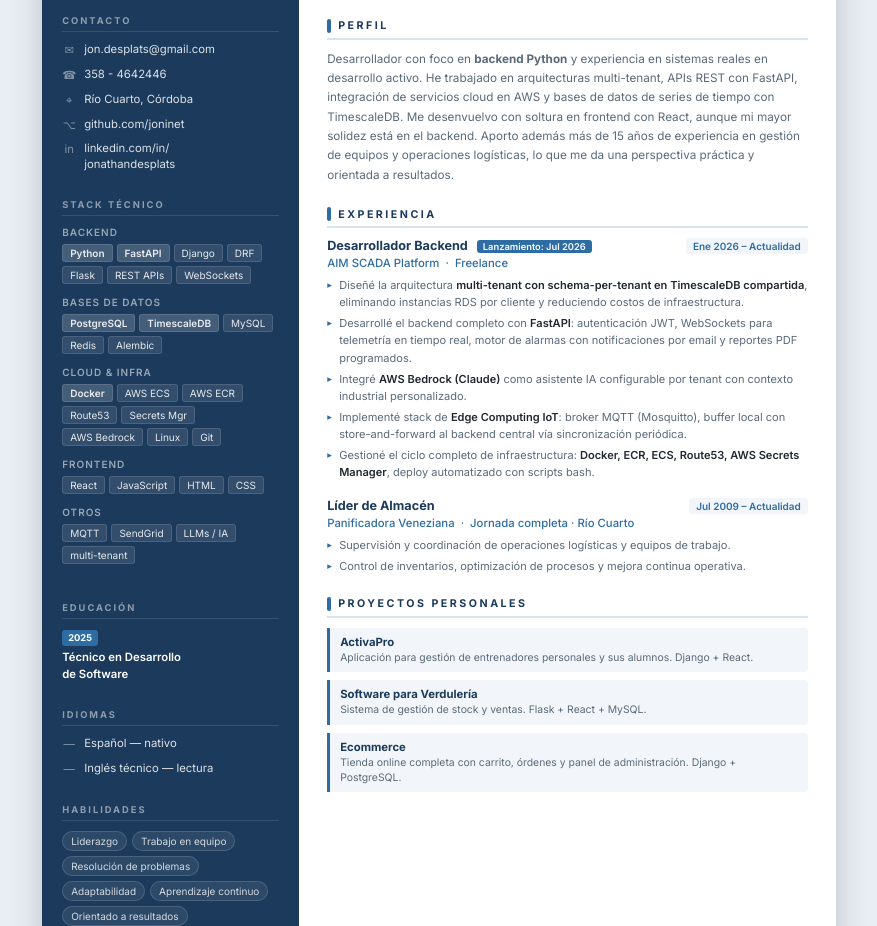
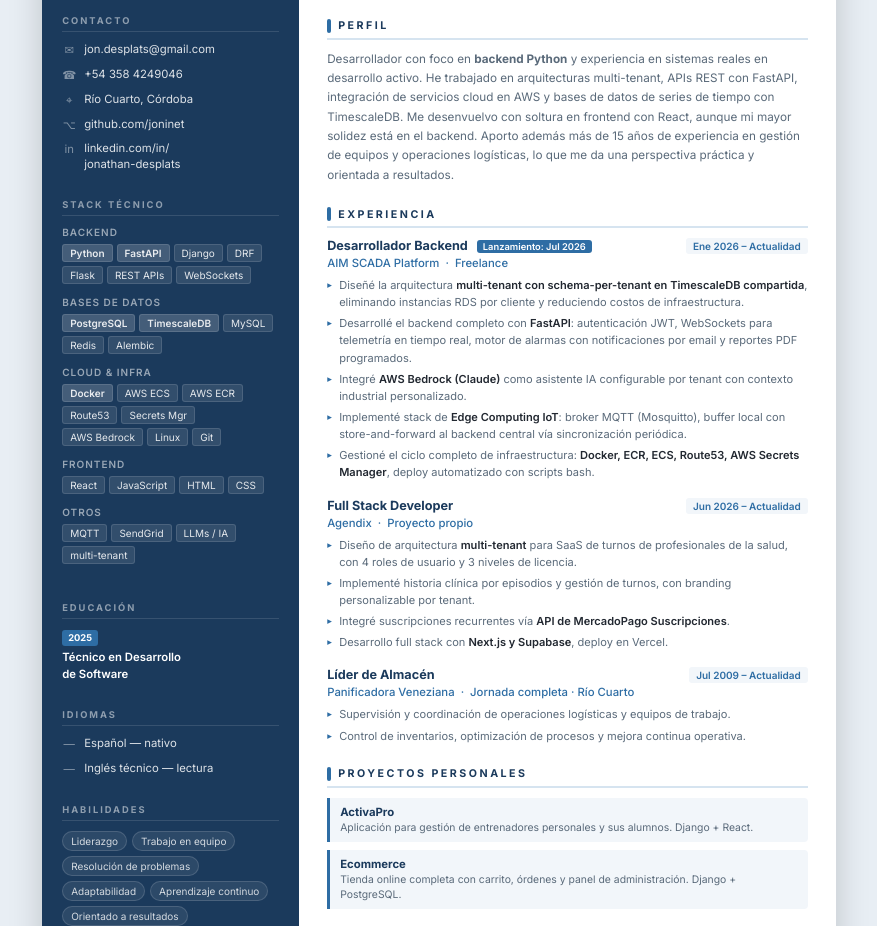
Before and after one commit to joninet/joninet.github.io, a plain HTML site: page cv.html in a window 1280 px wide. Shown: the part 155-1081 px from the top of the page, without its empty margins (201-1078 px from the left). Drawn offline with Linux system fonts and the light colour scheme.

Commit message:
Revise contact info and add Agendix experience
Updated contact information and job title. Added experience details for Full Stack Developer role at Agendix.

```diff
--- a/cv.html
+++ b/cv.html
@@ -396,7 +396,7 @@
         </li>
         <li>
           <span class="icon">☎</span>
-          <span>358 - 4642446</span>
+          <span>+54 358 4249046</span>
         </li>
         <li>
           <span class="icon">⌖</span>
@@ -408,7 +408,7 @@
         </li>
         <li>
           <span class="icon">in</span>
-          <a href="https://linkedin.com/in/jonathandesplats">linkedin.com/in/<br>jonathandesplats</a>
+          <a href="https://www.linkedin.com/in/jonathan-desplats/">linkedin.com/in/<br>jonathan-desplats</a>
         </li>
       </ul>
     </div>
@@ -521,7 +521,7 @@
     <!-- Header -->
     <div>
       <div class="header-name">Jonathan<br>Desplats</div>
-      <div class="header-title">Desarrollador Backend Python &nbsp;·&nbsp; Fullstack Jr</div>
+      <div class="header-title">Backend Developer &nbsp;·&nbsp; Python</div>
       <div class="header-divider"></div>
     </div>
 
@@ -575,6 +575,30 @@
         </ul>
       </div>
 
+      <!-- Agendix -->
+      <div class="exp-item">
+        <div class="exp-header">
+          <div class="exp-title">Full Stack Developer</div>
+          <div class="exp-date">Jun 2026 – Actualidad</div>
+        </div>
+        <div class="exp-company">Agendix &nbsp;·&nbsp; Proyecto propio</div>
+        <ul class="exp-bullets">
+          <li>
+            Diseño de arquitectura <strong>multi-tenant</strong> para SaaS de turnos de profesionales de la salud,
+            con 4 roles de usuario y 3 niveles de licencia.
+          </li>
+          <li>
+            Implementé historia clínica por episodios y gestión de turnos, con branding personalizable por tenant.
+          </li>
+          <li>
+            Integré suscripciones recurrentes vía <strong>API de MercadoPago Suscripciones</strong>.
+          </li>
+          <li>
+            Desarrollo full stack con <strong>Next.js y Supabase</strong>, deploy en Vercel.
+          </li>
+        </ul>
+      </div>
+
       <!-- Panificadora -->
       <div class="exp-item">
         <div class="exp-header">
@@ -601,11 +625,6 @@
         </div>
 
         <div class="project-item">
-          <div class="project-name">Software para Verdulería</div>
-          <div class="project-desc">Sistema de gestión de stock y ventas. Flask + React + MySQL.</div>
-        </div>
-
-        <div class="project-item">
           <div class="project-name">Ecommerce</div>
           <div class="project-desc">Tienda online completa con carrito, órdenes y panel de administración. Django + PostgreSQL.</div>
         </div>
@@ -617,3 +636,8 @@
 </div>
 </body>
 </html>
+
+  </main>
+</div>
+</body>
+</html>
```
